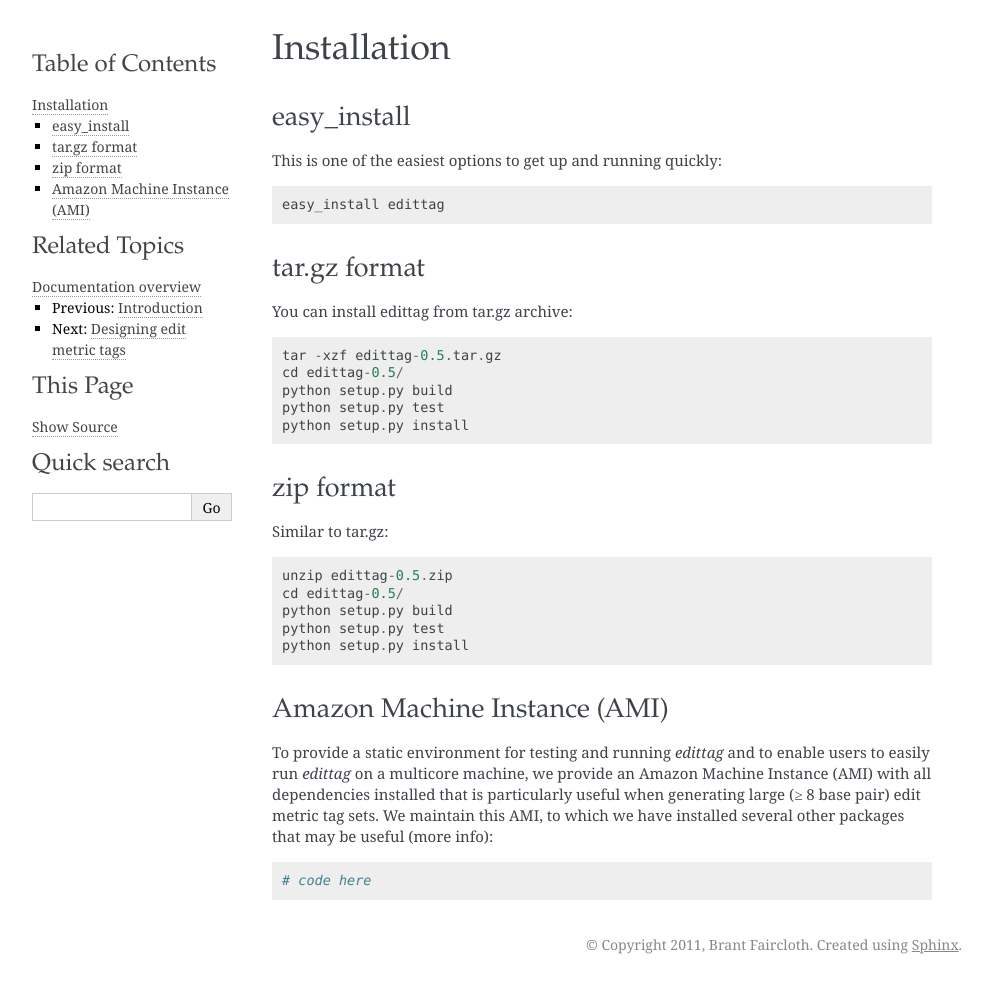
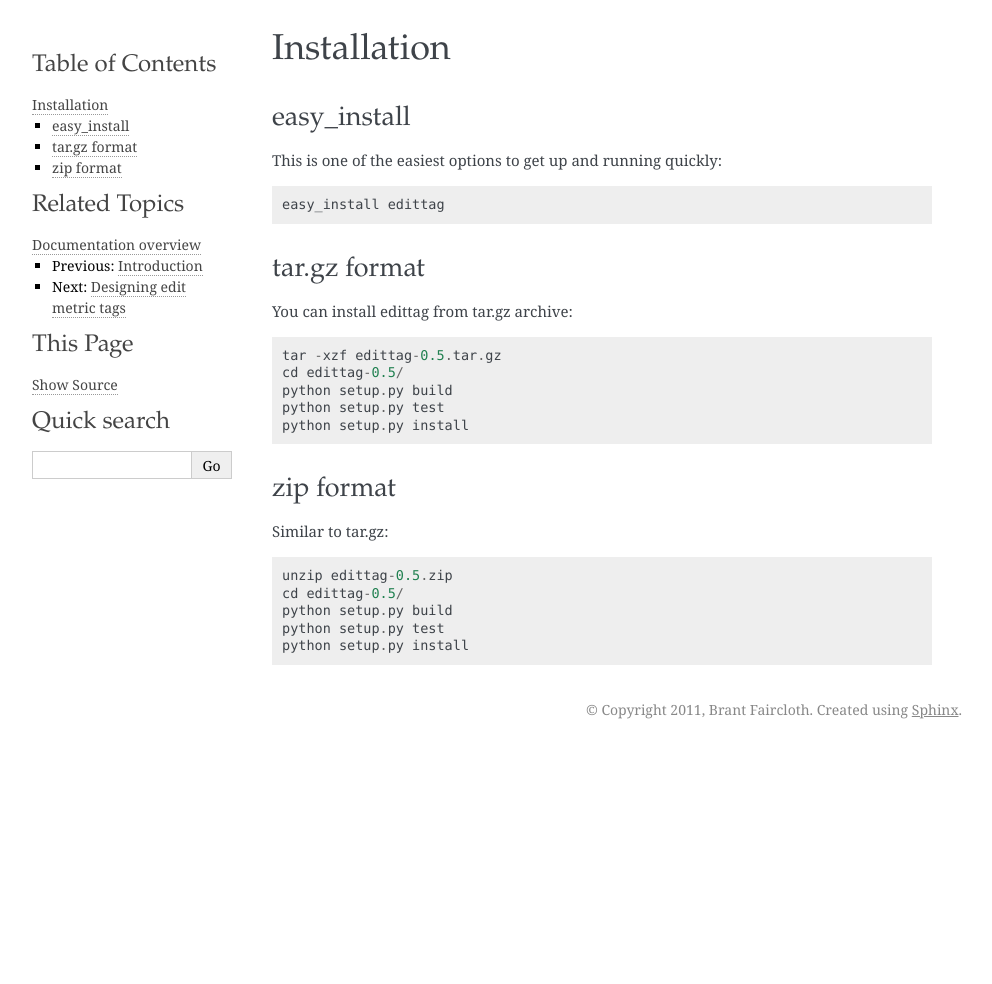
Before and after one commit to faircloth-lab/edittag, a Sphinx documentation site: the page built from docs/installation.rst, in a window 1280 px wide. Shown: the whole page, without its empty margins (148-1140 px from the left). Built offline with Sphinx 7.4.7, drawn with Linux system fonts in a browser that asks for light colours; after the commit the page ends 900 px from its top, so only the background shows below that.

Commit message:
Remove AMI text.

```diff
--- a/docs/installation.rst
+++ b/docs/installation.rst
@@ -33,10 +33,3 @@ Similar to tar.gz::
     python setup.py build
     python setup.py test
     python setup.py install
-
-Amazon Machine Instance (AMI)
-=============================
-
-To provide a static environment for testing and running *edittag* and to enable users to easily run *edittag* on a multicore machine, we provide an Amazon Machine Instance (AMI) with all dependencies installed that is particularly useful when generating large (≥ 8 base pair) edit metric tag sets.  We maintain this AMI, to which we have installed several other packages that may be useful (more info)::
-
-    # code here
```
